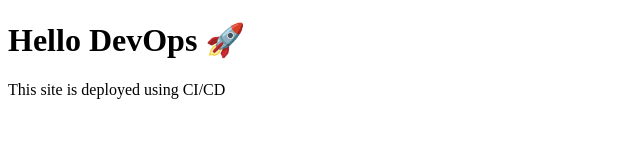
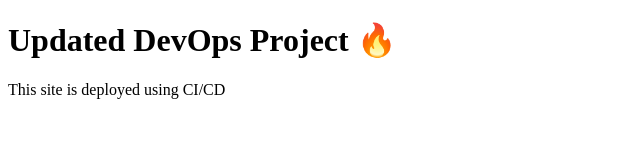
Before and after one commit to Akash-ui-beep/devops-project, a plain HTML site: page index.html in a window 1280 px wide. Shown: the whole page, without its empty margins (0-640 px from the left). Drawn offline with Linux system fonts and the light colour scheme.

Commit message:
update site

```diff
--- a/index.html
+++ b/index.html
@@ -4,7 +4,7 @@
   <title>DevOps Project</title>
 </head>
 <body>
-  <h1>Hello DevOps 🚀</h1>
+  <h1>Updated DevOps Project 🔥</h1>
   <p>This site is deployed using CI/CD</p>
 </body>
 </html>
```
